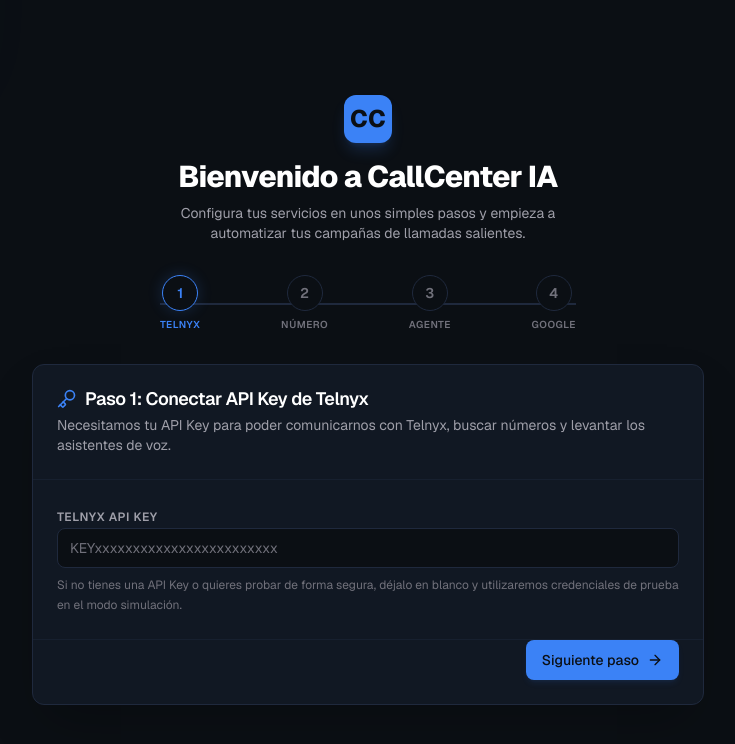
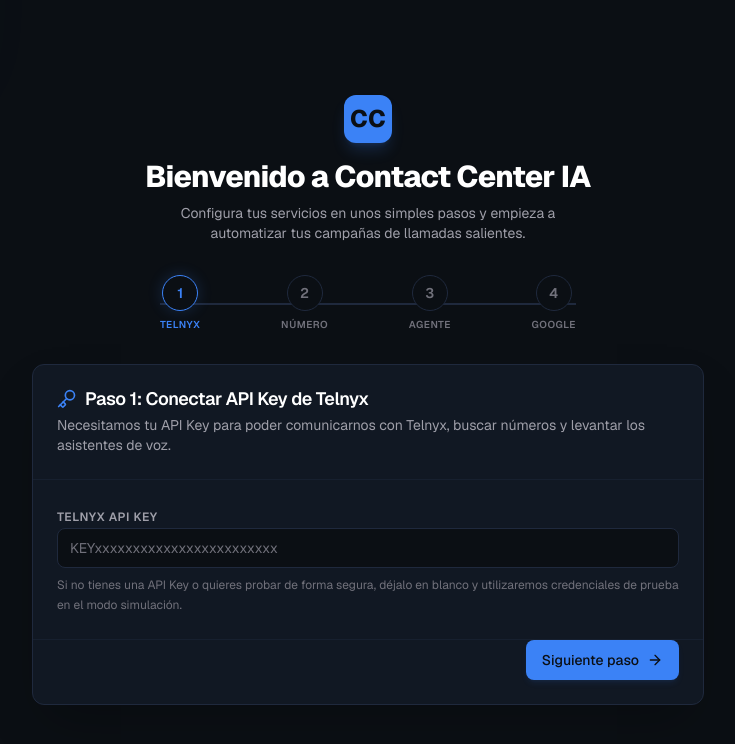
Before and after one commit to ccg-ltda/callcenter-ai, a Next.js app: page /onboarding in a window 1280 px wide. Shown: the top 744 px of the page, without its empty margins (272-1007 px from the left). Built offline with nearby package versions, Linux system fonts and the light colour scheme.

Commit message:
feat: rename app to Contact Center IA

```diff
--- a/src/app/api/telnyx/webhook/route.ts
+++ b/src/app/api/telnyx/webhook/route.ts
@@ -76,7 +76,7 @@
     try {
       const event = await createCalendarEvent({
         title: `Reunión con ${call.contact?.full_name || 'contacto'}`,
-        description: `Reunión agendada automáticamente por CallCenter IA.\n\n${summary.summary}`,
+        description: `Reunión agendada automáticamente por Contact Center IA.\n\n${summary.summary}`,
         scheduledAt: summary.proposedDateTime, durationMin: 15, timezone: settings?.timezone || 'America/Bogota',
       });
       googleEventId = event.id;
--- a/src/app/layout.tsx
+++ b/src/app/layout.tsx
@@ -13,7 +13,7 @@
 });
 
 export const metadata: Metadata = {
-  title: "CallCenter IA",
+  title: "Contact Center IA",
   description: "Lanza campañas de llamadas con agentes de voz de Inteligencia Artificial",
 };
 
--- a/src/app/onboarding/page.tsx
+++ b/src/app/onboarding/page.tsx
@@ -49,7 +49,7 @@
   const [agentName, setAgentName] = useState('Asistente Agendador');
   const [agentVoice, setAgentVoice] = useState('telnyx_voice_en_female_1');
   const [agentScript, setAgentScript] = useState(
-    'Hola, soy el agente de IA de CallCenter. Te llamo para saber si te gustaría agendar una reunión comercial esta semana. ¿Tienes 15 minutos disponibles el jueves por la mañana?'
+    'Hola, soy el agente de IA de Contact Center IA. Te llamo para saber si te gustaría agendar una reunión comercial esta semana. ¿Tienes 15 minutos disponibles el jueves por la mañana?'
   );
   const [agentGoal, setAgentGoal] = useState('agendar_reunion');
   const [meetingDuration, setMeetingDuration] = useState(15);
@@ -181,7 +181,7 @@
           <div className="h-12 w-12 rounded-xl bg-[#3b82f6] flex items-center justify-center text-[#0b0f14] font-extrabold text-2xl mx-auto shadow-lg shadow-[#3b82f6]/20">
             CC
           </div>
-          <h1 className="text-3xl font-extrabold mt-4 text-white tracking-tight">Bienvenido a CallCenter IA</h1>
+          <h1 className="text-3xl font-extrabold mt-4 text-white tracking-tight">Bienvenido a Contact Center IA</h1>
           <p className="text-zinc-400 mt-2 text-sm max-w-md mx-auto">
             Configura tus servicios en unos simples pasos y empieza a automatizar tus campañas de llamadas salientes.
           </p>
--- a/src/components/Sidebar.tsx
+++ b/src/components/Sidebar.tsx
@@ -68,7 +68,7 @@
               CC
             </div>
             <div>
-              <span className="font-semibold text-base tracking-wide block text-white">CallCenter IA</span>
+              <span className="font-semibold text-base tracking-wide block text-white">Contact Center IA</span>
               <span className="text-[10px] text-[#3b82f6] font-mono uppercase tracking-wider">Dashboard</span>
             </div>
           </div>
--- a/src/lib/mockData.ts
+++ b/src/lib/mockData.ts
@@ -39,7 +39,7 @@
     aiSummary: 'Juan mostró interés en automatizar la prospección comercial. Acordó una demostración para revisar el flujo de campañas y los costos.',
     interested: true, sentiment: 'positive', nextSteps: 'Realizar demo y enviar propuesta comercial.',
     fullTranscript: [
-      { role: 'agent', text: 'Hola Juan, soy el asistente virtual de CallCenter IA. Esta llamada puede ser grabada. ¿Tienes un minuto?', timestamp: new Date(now - 3_600_000).toISOString() },
+      { role: 'agent', text: 'Hola Juan, soy el asistente virtual de Contact Center IA. Esta llamada puede ser grabada. ¿Tienes un minuto?', timestamp: new Date(now - 3_600_000).toISOString() },
       { role: 'user', text: 'Sí, claro. Cuéntame.', timestamp: new Date(now - 3_590_000).toISOString() },
       { role: 'agent', text: 'Ayudamos a equipos comerciales a agendar reuniones con llamadas de IA. ¿Te interesaría ver una demo?', timestamp: new Date(now - 3_580_000).toISOString() },
       { role: 'user', text: 'Sí, el viernes a las diez me funciona.', timestamp: new Date(now - 3_565_000).toISOString() },
```
Also changed, not shown: 2 other files (tests, documents, lock files or other folders).
